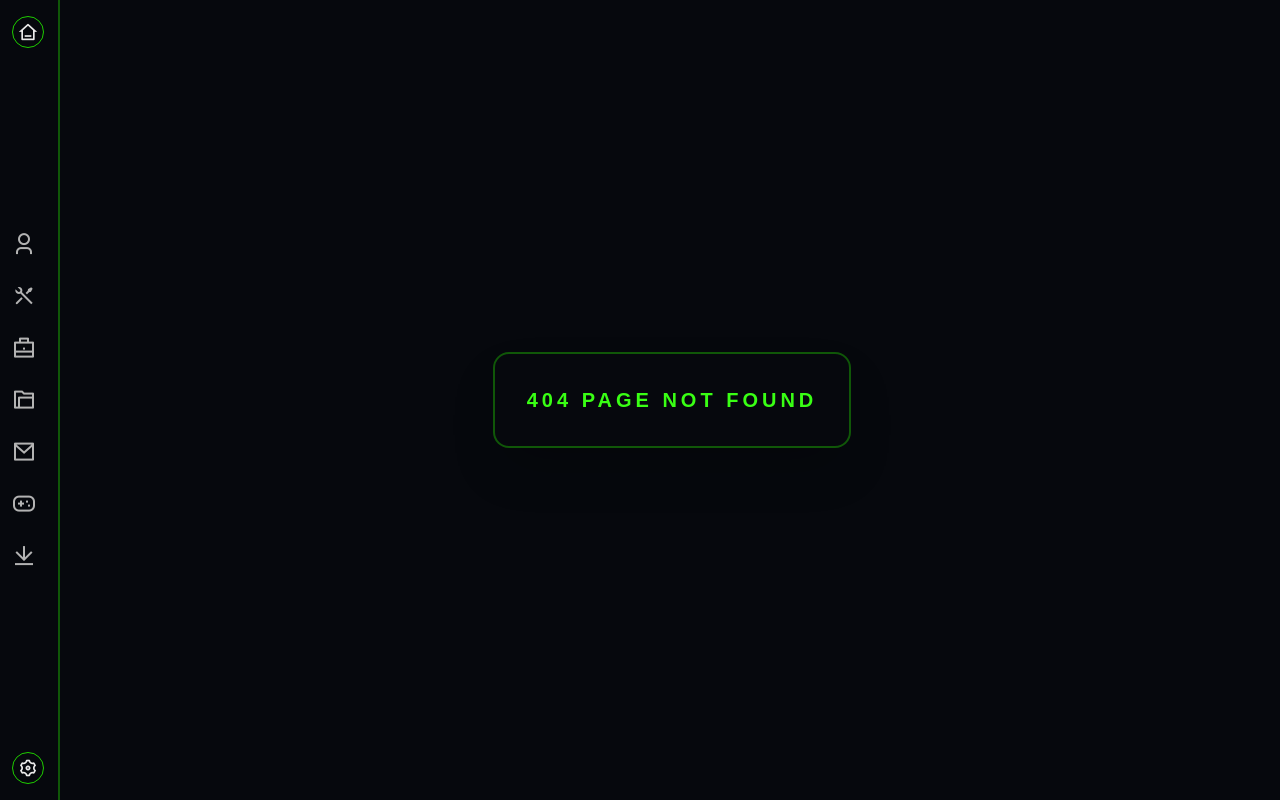
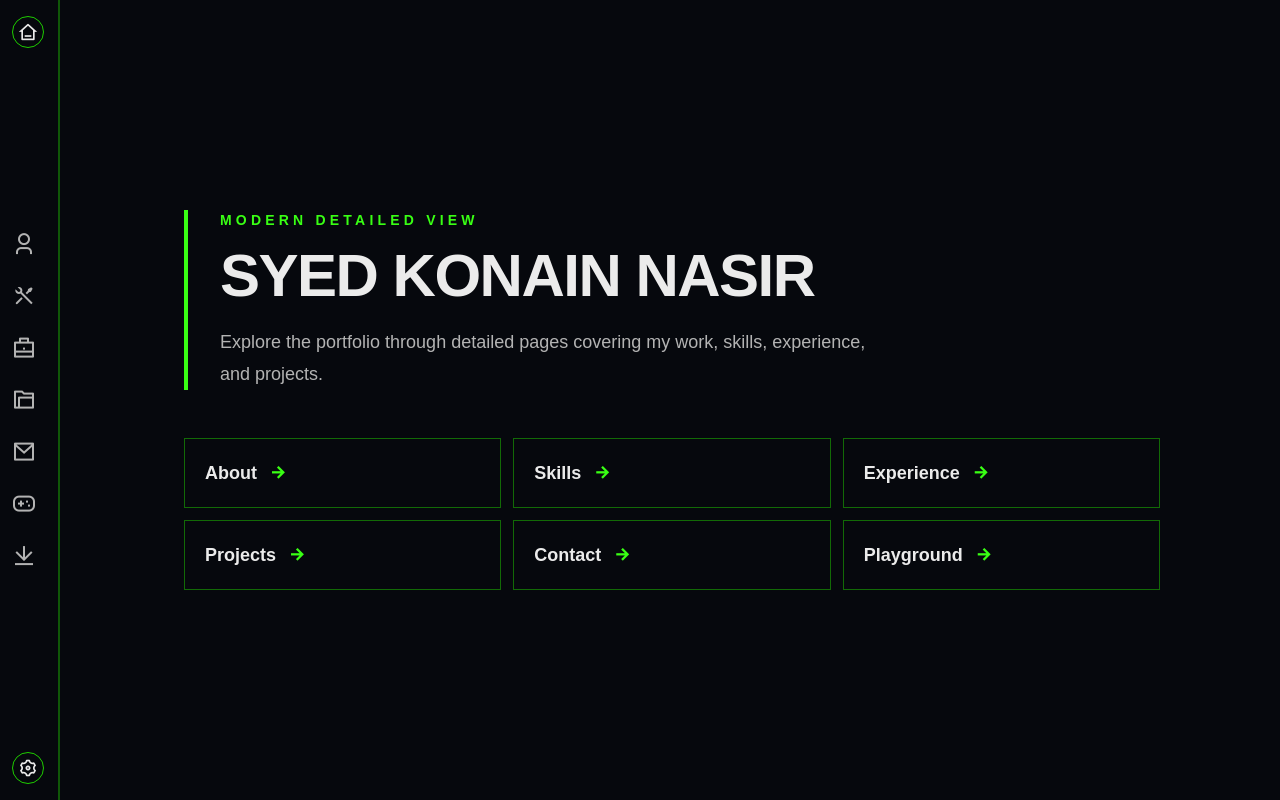
Before and after one commit to konain611/Portfolio, a Next.js app in the folder syedkonainnasir/: page /detailed in a window 1280 px wide. Before the commit this address had no page. Built offline with nearby package versions, Linux system fonts and the light colour scheme.

Commit message:
Create page.jsx

```diff
--- /dev/null
+++ b/syedkonainnasir/src/app/detailed/page.jsx
@@ -0,0 +1,41 @@
+import Link from "next/link";
+
+const pages = [
+  { href: "/about", label: "About" },
+  { href: "/skills", label: "Skills" },
+  { href: "/experience", label: "Experience" },
+  { href: "/projects", label: "Projects" },
+  { href: "/contact", label: "Contact" },
+  { href: "/playground", label: "Playground" },
+];
+
+export default function DetailedPage() {
+  return (
+    <main className="mx-auto flex min-h-screen w-full max-w-5xl flex-col justify-center px-6 py-16">
+      <div className="border-l-4 border-(--accent) pl-5 sm:pl-8">
+        <p className="text-sm font-semibold uppercase tracking-[0.3em] text-(--accent)">
+          Modern detailed view
+        </p>
+        <h1 className="mt-4 text-4xl font-bold uppercase tracking-tight text-foreground sm:text-6xl">
+          Syed Konain Nasir
+        </h1>
+        <p className="mt-5 max-w-2xl text-lg leading-8 text-(--foreground)">
+          Explore the portfolio through detailed pages covering my work, skills, experience, and projects.
+        </p>
+      </div>
+
+      <nav aria-label="Detailed portfolio pages" className="mt-12 grid gap-3 sm:grid-cols-2 lg:grid-cols-3">
+        {pages.map((page) => (
+          <Link
+            key={page.href}
+            href={page.href}
+            className="border border-(--border)/50 p-5 text-lg font-semibold transition hover:border-(--accent) hover:bg-(--accent) hover:text-background"
+          >
+            {page.label}
+            <i className="ri-arrow-right-line ml-3 text-(--accent)" aria-hidden="true" />
+          </Link>
+        ))}
+      </nav>
+    </main>
+  );
+}
```
